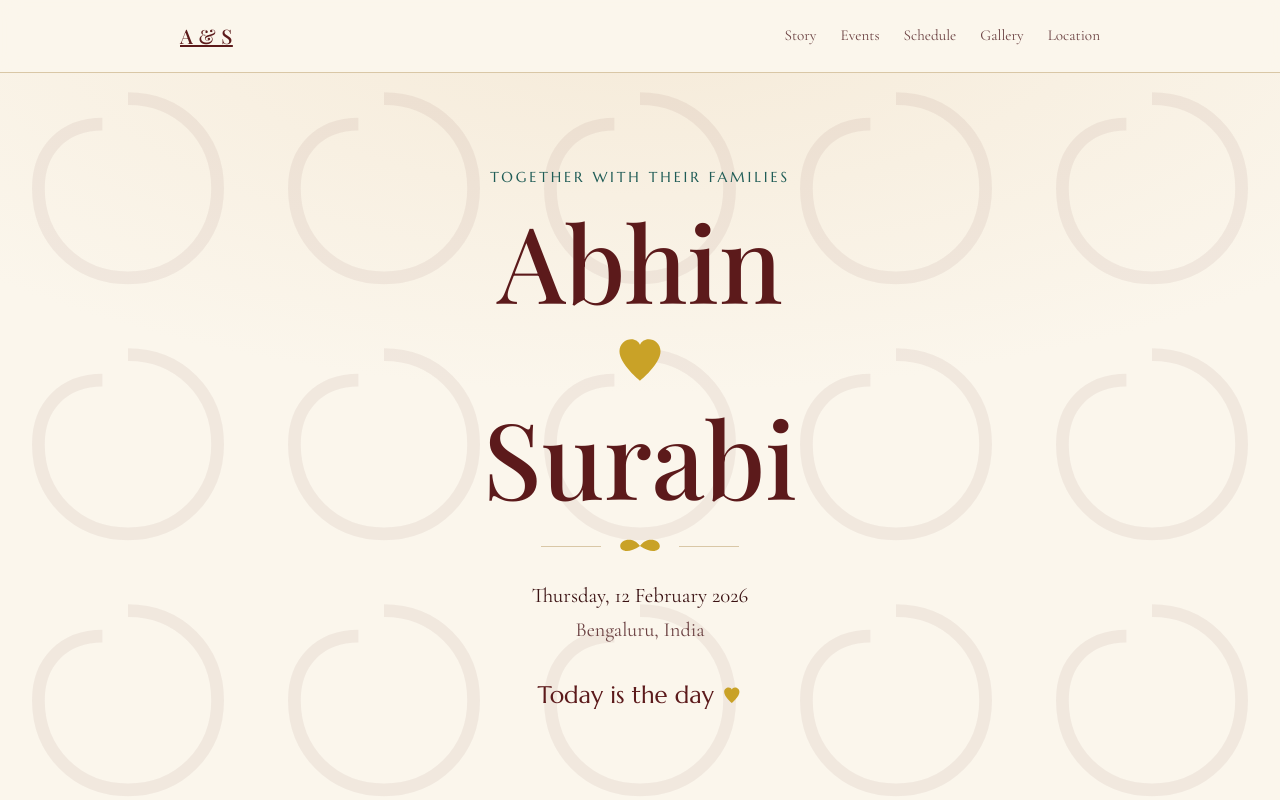
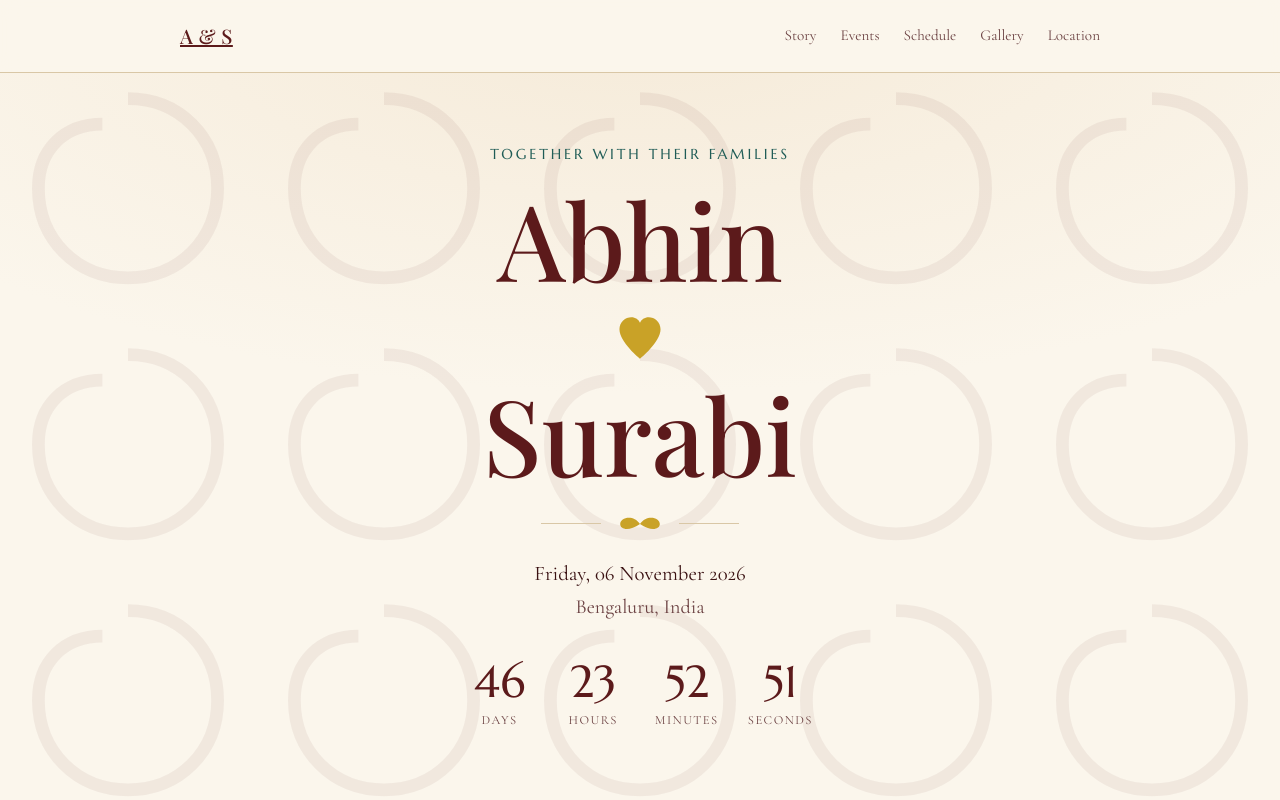
Before and after one commit to wellforge/wedding, a plain HTML site: page index.html in a window 1280 px wide. Shown: the top 800 px of the page. Drawn offline with nearby package versions, Linux system fonts and the light colour scheme.

Commit message:
Update date

```diff
--- a/index.html
+++ b/index.html
@@ -8,7 +8,7 @@
 <!-- ============ SOCIAL SHARE PREVIEW (WhatsApp / Instagram card) ============ -->
 <!-- EDIT these two + og:image once you deploy, so shared links look nice -->
 <meta property="og:title" content="Abhin & Surabi are getting married" />
-<meta property="og:description" content="Join us on 12 February 2026 in Bengaluru" />
+<meta property="og:description" content="Join us on 06 November 2026 in Bengaluru" />
 <meta property="og:type" content="website" />
 <!-- <meta property="og:image" content="https://YOURNAME.github.io/images/cover.jpg" /> -->
 
@@ -329,7 +329,7 @@ footer .btn:hover { opacity: .85; }
     <p class="kicker" data-k>Together with their families</p>
     <h1 class="names"><span data-p1>Abhin</span><span class="amp" aria-label="and"><svg viewBox="0 0 24 24" aria-hidden="true"><path d="M12 21s-8.5-6.9-8.5-12.2C3.5 5.7 6 3.8 8.4 3.8c1.7 0 3.1 1 3.6 2.3.5-1.3 1.9-2.3 3.6-2.3 2.4 0 4.9 1.9 4.9 5C20.5 14.1 12 21 12 21z"/></svg></span><span data-p2>Surabi</span></h1>
     <div class="divider"><span class="rule"></span><svg viewBox="0 0 40 20"><path d="M20 10c-6-9-18-6-18 0 0 5 8 7 18 0 10 7 18 5 18 0 0-6-12-9-18 0z" fill="currentColor"/></svg><span class="rule"></span></div>
-    <p class="meta" data-date>Thursday, 12 February 2026</p>
+    <p class="meta" data-date>Friday, 06 November 2026</p>
     <p class="place" data-city>Bengaluru, India</p>
     <div class="countdown" id="countdown" aria-label="Countdown to the wedding">
       <div class="cd-box"><div class="cd-num" id="cd-d">--</div><div class="cd-lbl">Days</div></div>
@@ -452,10 +452,10 @@ const CONFIG = {
   heroImage: "images/hero.jpg",
 
   // Main wedding date/time — used for the countdown AND the calendar buttons.
-  // Format: "YYYY-MM-DDTHH:MM:SS" in 24-hour time (this is 5:00 PM on 12 Feb 2026)
-  weddingDateISO: "2026-02-12T17:00:00",
+  // Format: "YYYY-MM-DDTHH:MM:SS" in 24-hour time (this is 5:00 PM on 06 Nov 2026)
+  weddingDateISO: "2026-11-06T17:00:00",
   weddingCity:    "Bengaluru, India",
-  dateLabel:      "Thursday, 12 February 2026",   // how the date reads on the page
+  dateLabel:      "Friday, 06 November 2026",   // how the date reads on the page
 
   story: {
     title: "How it began",
@@ -471,8 +471,8 @@ const CONFIG = {
 
   // Two (or more) main events shown as cards
   events: [
-    { name: "Ceremony",  when: "12 Feb 2026 · 5:00 PM", where: "The Grand Pavilion, MG Road" },
-    { name: "Reception", when: "12 Feb 2026 · 8:00 PM", where: "The Grand Pavilion, Lawn" },
+    { name: "Ceremony",  when: "06 Nov 2026 · 5:00 PM", where: "The Grand Pavilion, MG Road" },
+    { name: "Reception", when: "06 Nov 2026 · 8:00 PM", where: "The Grand Pavilion, Lawn" },
   ],
 
   // Order of the day — a real sequence, shown as a timeline
```
